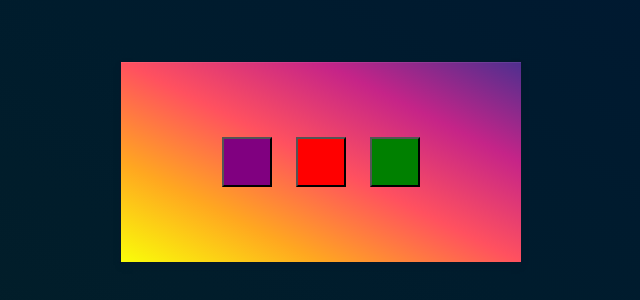
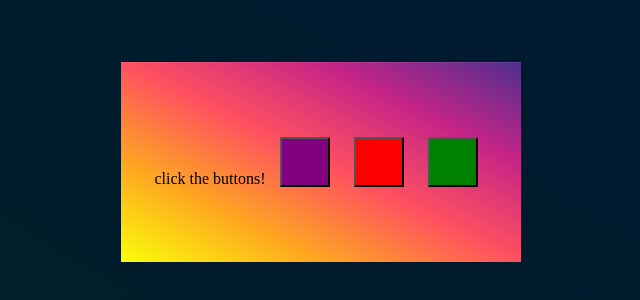
Before and after one commit to ArjunS2001/firstproject, a plain HTML site: page index.html in a window 1280 px wide. Shown: the part 246-546 px from the top of the page, without its empty margins (319-959 px from the left). Drawn offline with Linux system fonts and the light colour scheme.

Commit message:
Update index.html

```diff
--- a/index.html
+++ b/index.html
@@ -8,6 +8,7 @@
 <body>
     <div id ="container">
         <div id="button_collection">
+            <h>click the buttons! </h>
             <button  onclick="purple__button()" id="purple_button"></button>
             <button  onclick="red__button()" id="red_button"></button>
             <button  onclick="green__button()" id="green_button"></button>
```
